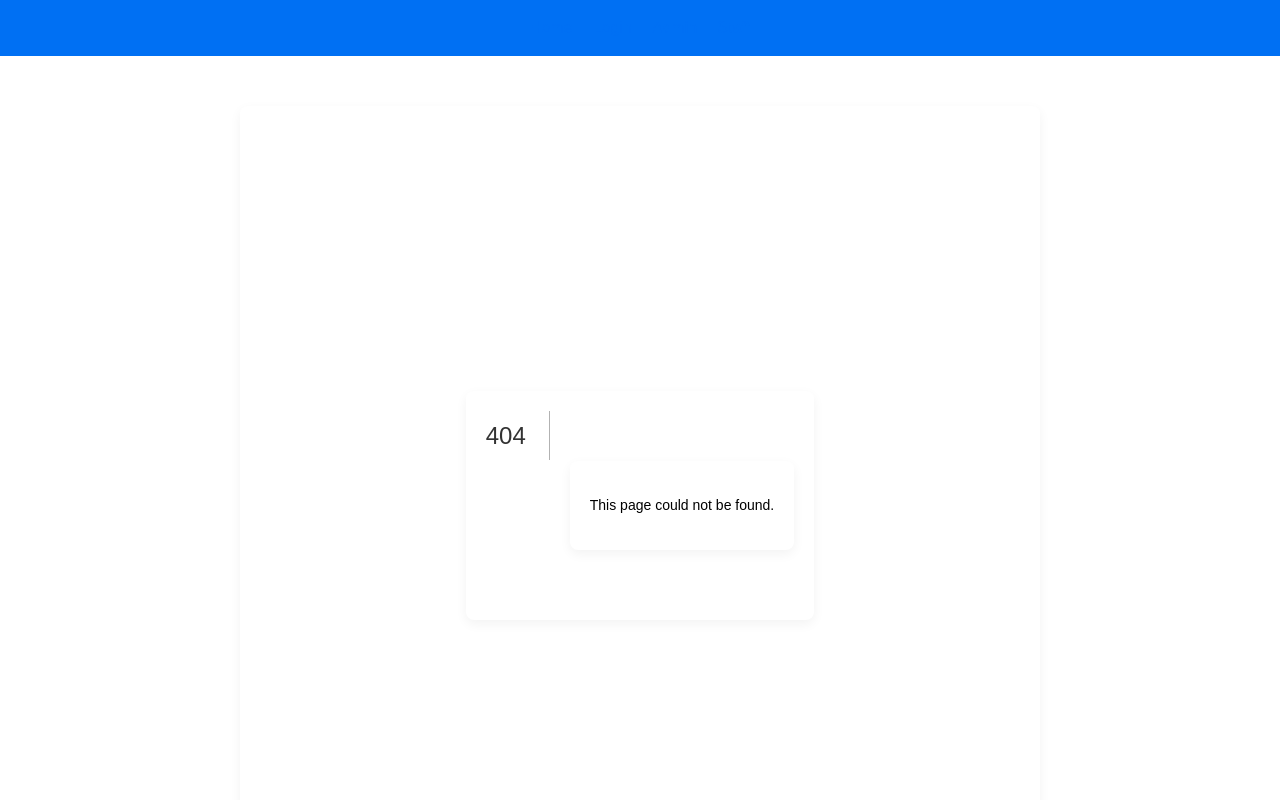
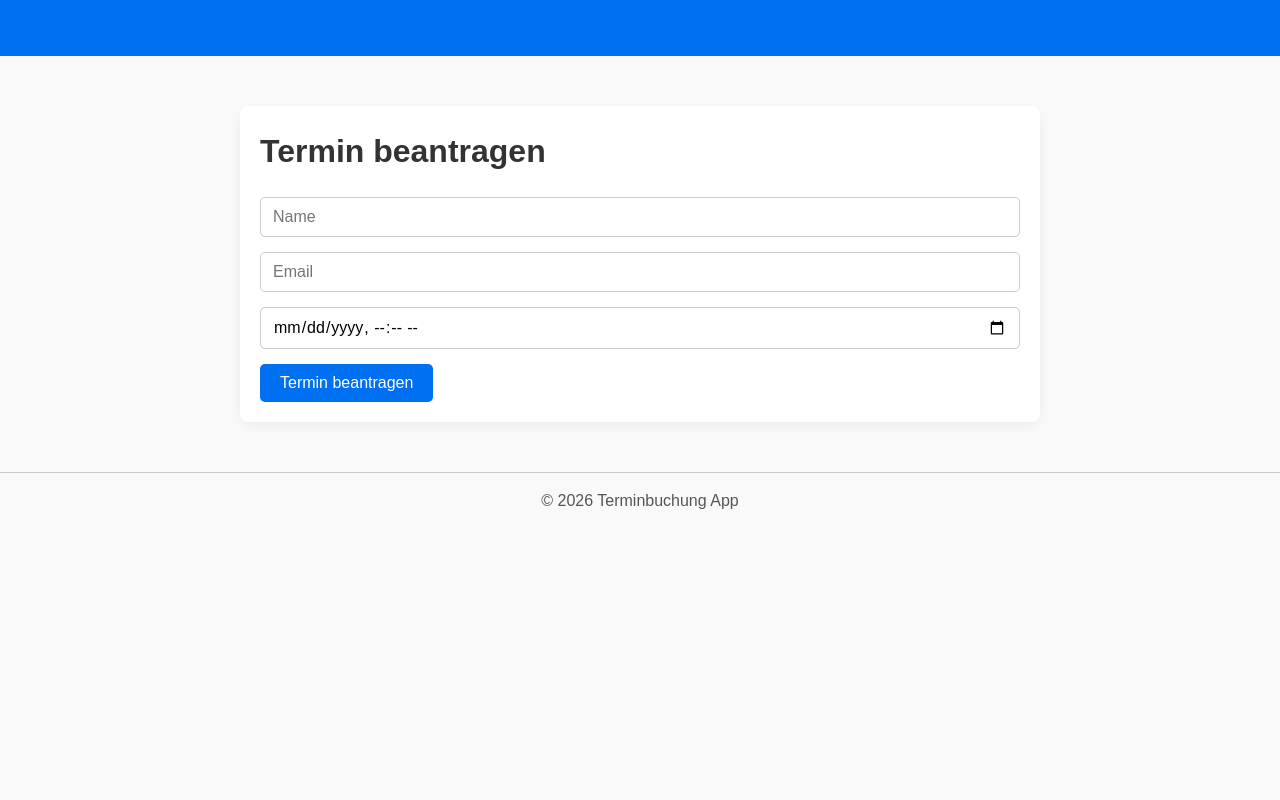
Before and after one commit to emergency-german/termin-buchen, a Next.js app: page /appointments in a window 1280 px wide. Before the commit this address had no page. Shown: the top 800 px of the page. Built offline with nearby package versions, Linux system fonts and the light colour scheme.

Commit message:
Create page.tsx

```diff
--- /dev/null
+++ b/app/appointments/page.tsx
@@ -0,0 +1,81 @@
+"use client"
+
+import { useState } from "react"
+
+export default function AppointmentPage() {
+  const [name, setName] = useState("")
+  const [email, setEmail] = useState("")
+  const [date, setDate] = useState("")
+  const [loading, setLoading] = useState(false)
+  const [message, setMessage] = useState("")
+
+  const handleSubmit = async (e: React.FormEvent) => {
+    e.preventDefault()
+    setLoading(true)
+    setMessage("")
+
+    try {
+      const res = await fetch("/api/appointments", {
+        method: "POST",
+        headers: { "Content-Type": "application/json" },
+        body: JSON.stringify({ name, email, date }),
+      })
+
+      const data = await res.json()
+
+      if (res.ok) {
+        setMessage("✅ Termin erfolgreich gespeichert!")
+        setName("")
+        setEmail("")
+        setDate("")
+      } else {
+        setMessage(`⚠ Fehler: ${data.error || "Unbekannt"}`)
+      }
+    } catch (err) {
+      console.error(err)
+      setMessage("⚠ Netzwerkfehler")
+    } finally {
+      setLoading(false)
+    }
+  }
+
+  return (
+    <div className="max-w-md mx-auto mt-12 p-6 border rounded-md shadow-md">
+      <h1 className="text-2xl font-bold mb-4">Termin beantragen</h1>
+      <form onSubmit={handleSubmit} className="flex flex-col gap-4">
+        <input
+          type="text"
+          placeholder="Name"
+          value={name}
+          onChange={e => setName(e.target.value)}
+          required
+          className="border p-2 rounded"
+        />
+        <input
+          type="email"
+          placeholder="Email"
+          value={email}
+          onChange={e => setEmail(e.target.value)}
+          required
+          className="border p-2 rounded"
+        />
+        <input
+          type="datetime-local"
+          placeholder="Datum & Uhrzeit"
+          value={date}
+          onChange={e => setDate(e.target.value)}
+          required
+          className="border p-2 rounded"
+        />
+        <button
+          type="submit"
+          disabled={loading}
+          className="bg-blue-500 text-white p-2 rounded disabled:opacity-50"
+        >
+          {loading ? "Senden..." : "Termin beantragen"}
+        </button>
+      </form>
+      {message && <p className="mt-4">{message}</p>}
+    </div>
+  )
+}
```
